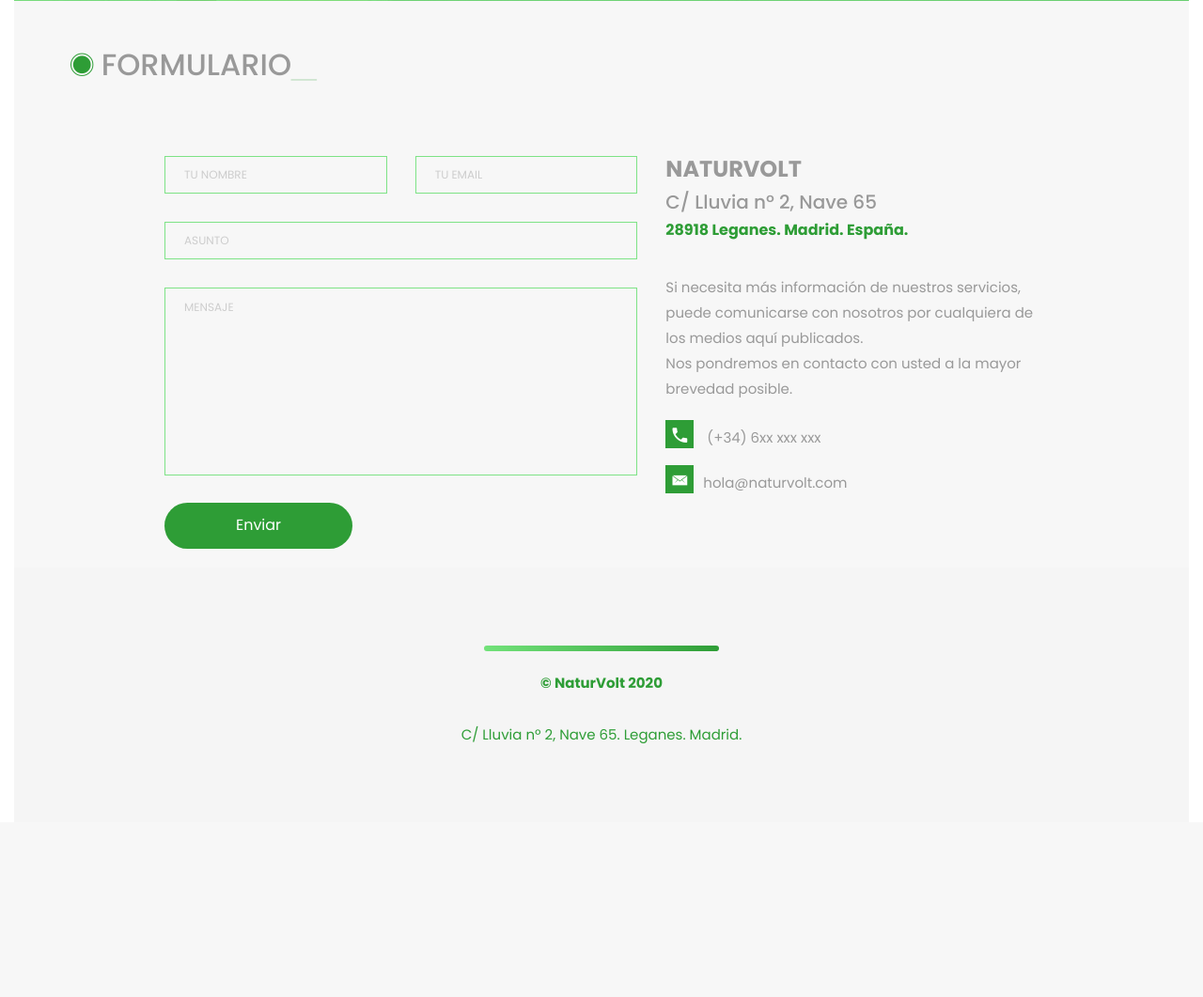
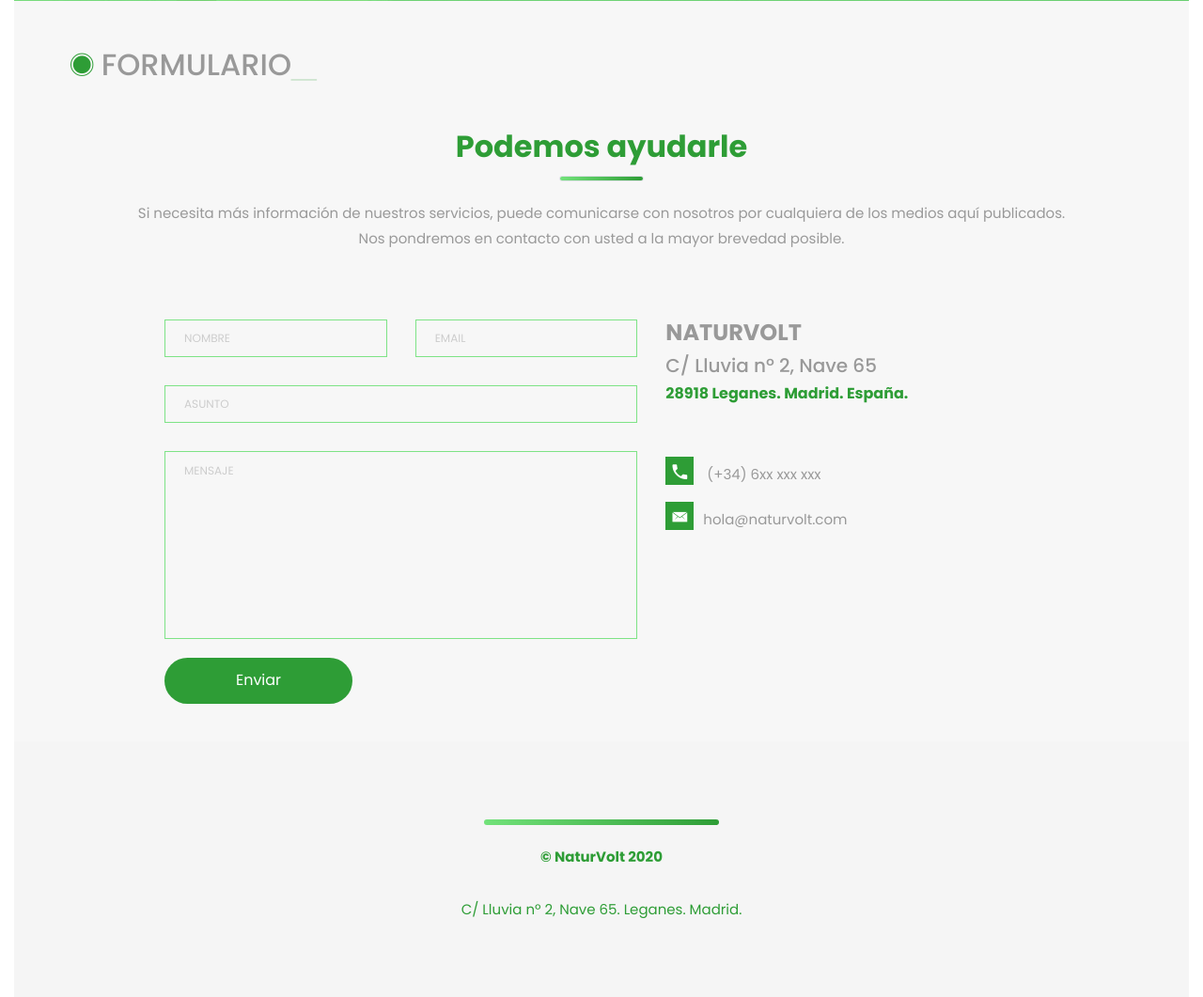
Before and after one commit to VIRIATO80/Naturvolt, a PHP site: page /contacto.html in a window 1280 px wide. Shown: the part 633-1694 px from the top of the page at 94% size. Before the commit the page ends 1424 px from the top, so only its background shows below. Run offline with PHP 8.4, Linux system fonts and the light colour scheme; some web fonts are replaced.

Commit message:
pagina contacto

```diff
--- a/contacto.html
+++ b/contacto.html
@@ -86,9 +86,20 @@
             <div class="cabecera">
                 <i class="ion-ios-circle-filled size-30 verde"></i>&nbsp;Formulario<span class="parpadea text">_</span>
             </div>
-                <div class="container">
-                        &nbsp;
+            <div class="row">
+                <div class="col-12">
+                    <div class="title text-center">
+                        <h2 class="verde">Podemos ayudarle</h2>
+                        <span class="border"></span>
+                            <p>Si necesita más información de nuestros servicios, puede comunicarse con nosotros por cualquiera de los medios aquí
+                            publicados.
+                            <br />Nos pondremos en contacto con usted a la mayor brevedad posible.
+                            </p>
                     </div>
+                </div>
+            </div>
+            <br/>
+            <br/>
             <!-- main-container -->
             <div class="row">
                 <div class="col">&nbsp;</div>
@@ -98,13 +109,13 @@
                             <div class="col-md-6">
                                 <div class="input-contact">
                                     <input type="text" name="name">
-                                        <span>Tu nombre</span>
+                                    <span>nombre</span>
                                 </div>
                             </div>
                             <div class="col-md-6">
                                 <div class="input-contact">
                                     <input type="text" name="email">
-                                        <span>Tu email</span>
+                                    <span>email</span>
                                 </div>
                             </div>
                             <div class="col-md-12">
@@ -119,12 +130,13 @@
                                     <span>Mensaje</span>
                                 </div>
                             </div>
-                                <div class="col-md-1 center-block ">
-                                    <br/>
+                            <div class="col-md-1 margin_up_down">
                                 <a class="boton-cabecera" href="#">
                                     Enviar
                                 </a>
+                                <br/>
                             </div>
+                            <br />
                         </div>
                     </form>
                 </div>
@@ -133,8 +145,6 @@
                     <h5>C/ Lluvia nº 2, Nave 65</h5>
                     <h6 class="verde">28918 Leganes. Madrid. España.</h6>
                     <div class="h-30"></div>
-                        <p>Si necesita más información de nuestros servicios, puede comunicarse con nosotros por cualquiera de los medios aquí publicados.
-                            <br/>Nos pondremos en contacto con usted a la mayor brevedad posible.</p>
                     <div class="contact-info">
                         <p><i class="ion-android-call"></i> (+34) 6xx xxx xxx</p>
                         <p><i class="ion-ios-email"></i>hola@naturvolt.com</p>
--- a/css/style.css
+++ b/css/style.css
@@ -1419,6 +1419,9 @@
     margin-left: 120px;
 }
 
+.margin_up_down{
+    margin: 20px 0;
+}
 @media only screen and (max-width: 520px) {
   .cabecera{
     font-size: 24px;
```
Lines whose indentation alone changed are shown as unchanged.
